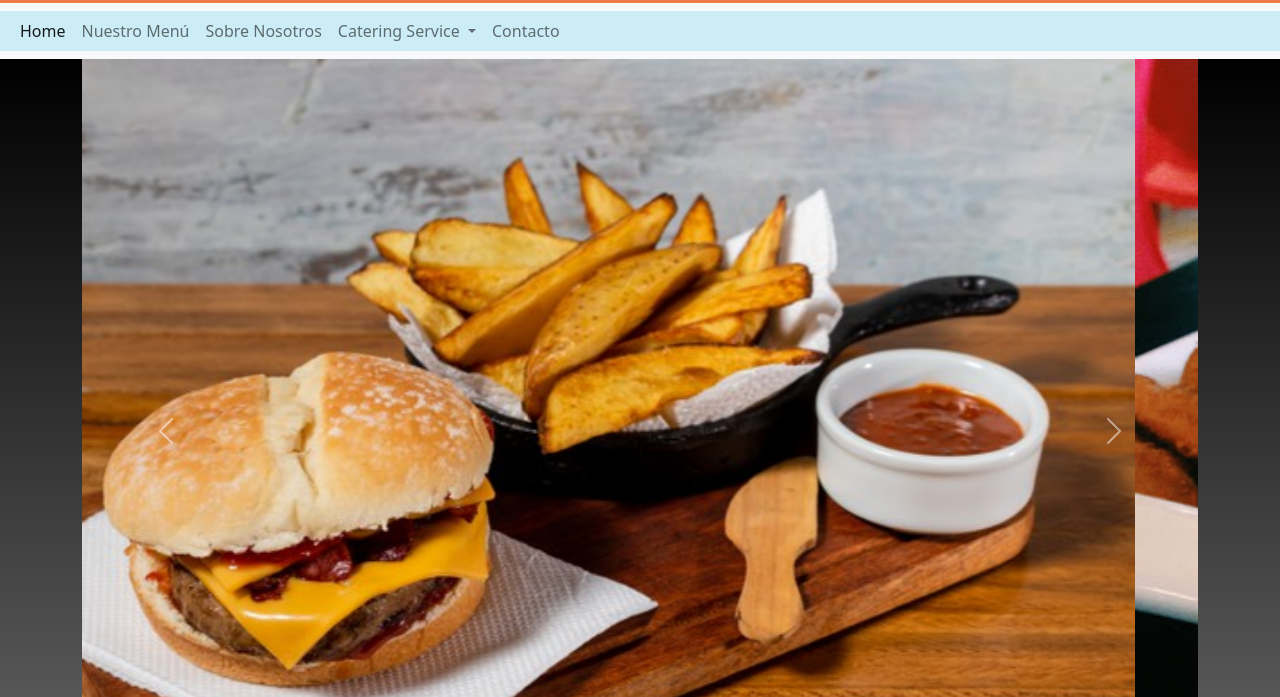
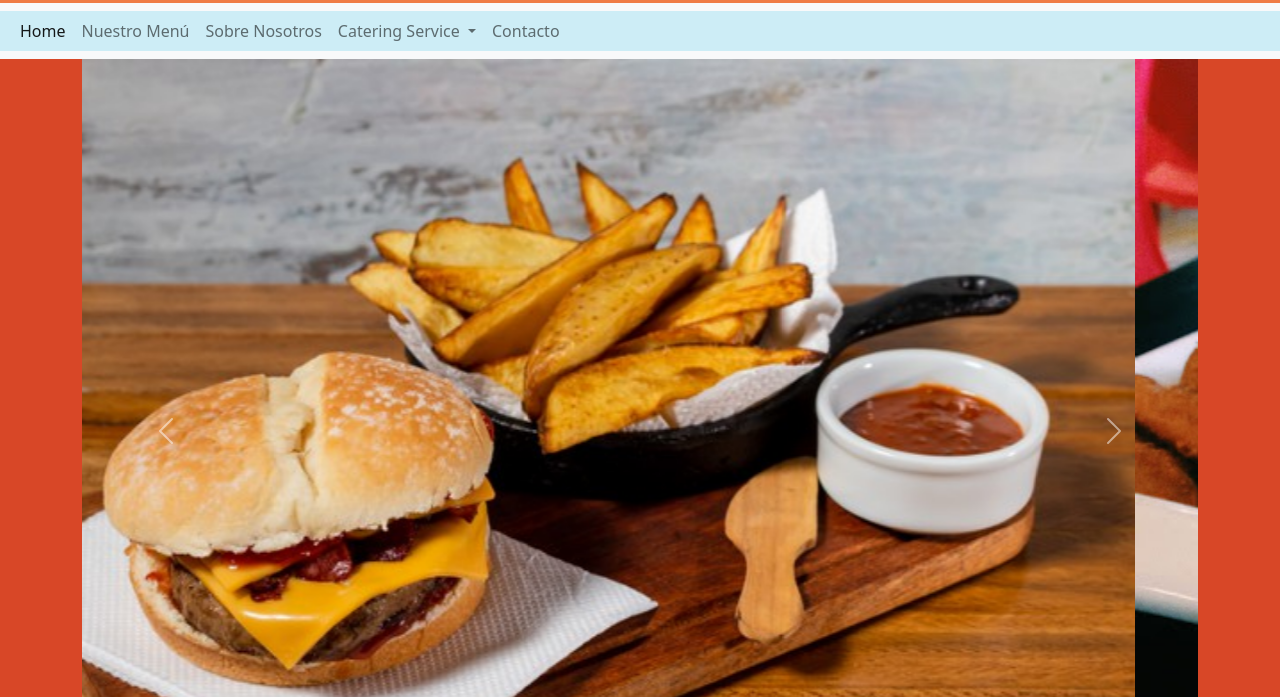
Before and after one commit to gustarguello/desafio-coderhouse, a website: page index.html in a window 1280 px wide. Shown: the part 103-800 px from the top of the page. Drawn offline with nearby package versions, Linux system fonts and the light colour scheme.

Commit message:
finalizando mi paleta de colores en index

```diff
--- a/scss/prueba.scss
+++ b/scss/prueba.scss
@@ -259,7 +259,7 @@ main {
 
 #secImg {
     grid-area: img;
-    background-image: linear-gradient(to bottom, black, white);
+    background-color: #d84727;
 }
 
 #secVideo {
```
Also changed, not shown: index.html (+1 -1 lines), css/archivo.css.
